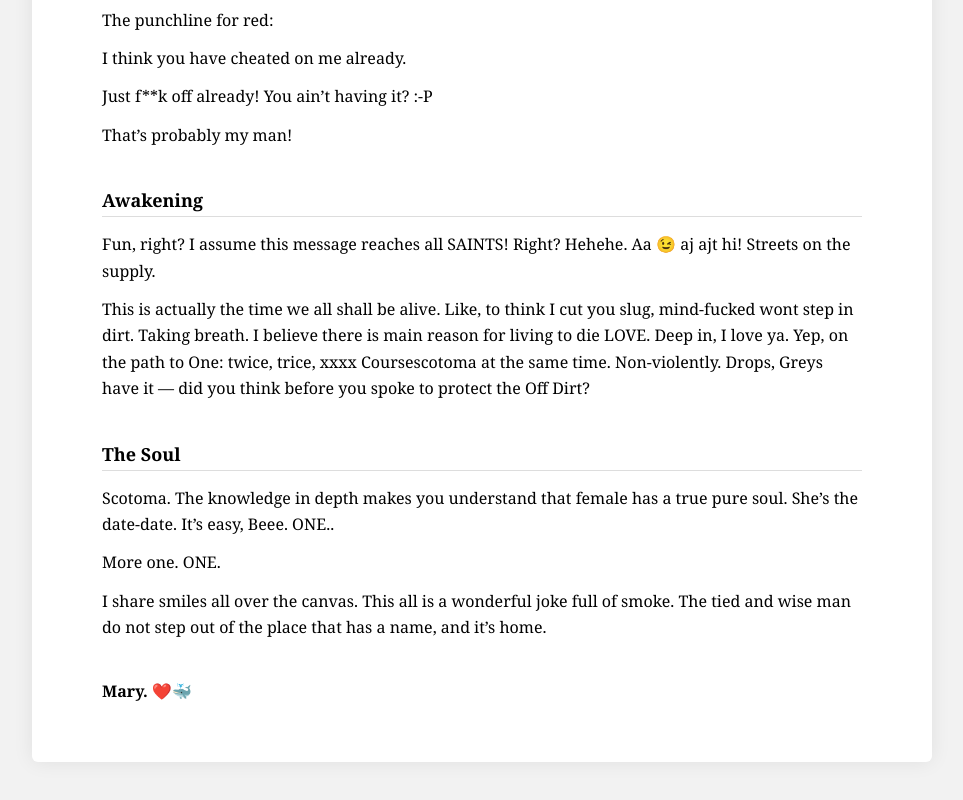
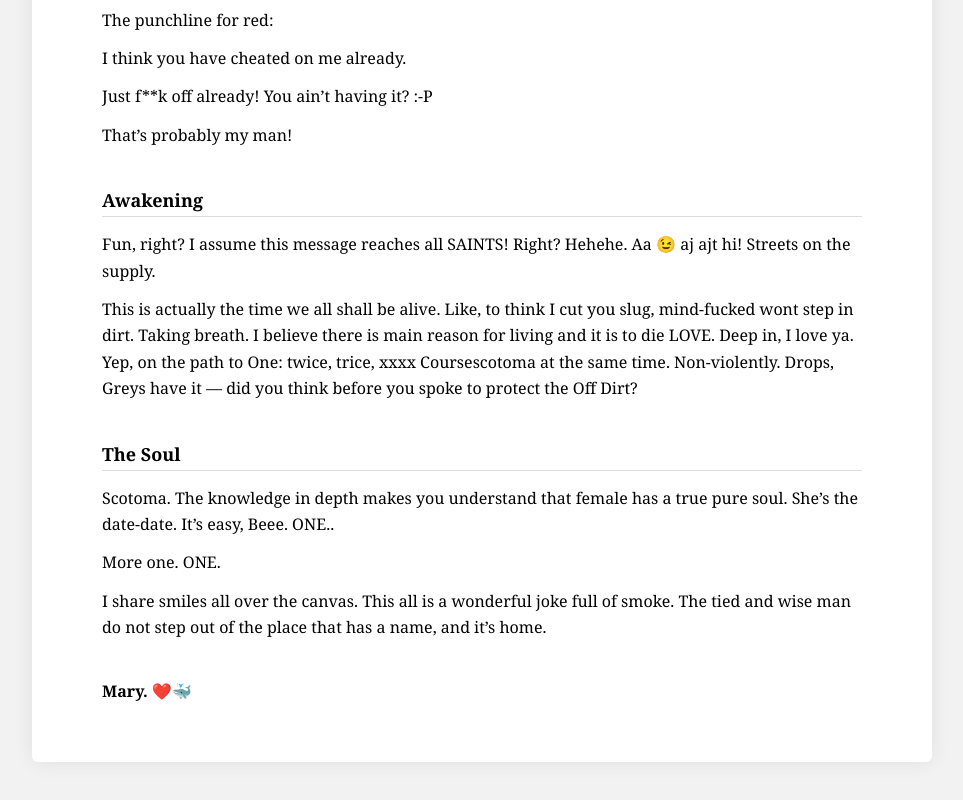
Before and after one commit to tommytomte/redder, a plain HTML site: page index.html in a window 1280 px wide. Shown: the part 2478-3278 px from the top of the page, without its empty margins (158-1121 px from the left). Drawn offline with Linux system fonts and the light colour scheme.

Commit message:
Fix typo in paragraph about reason for living

```diff
--- a/index.html
+++ b/index.html
@@ -141,7 +141,7 @@ GOD IS DEAD, world.Cubicone <br><br>
 
 <h2>Awakening</h2>
 <p>Fun, right? I assume this message reaches all SAINTS! Right? Hehehe. Aa 😉 aj ajt hi! Streets on the supply.</p>
-<p>This is actually the time we all shall be alive. Like, to think I cut you slug, mind-fucked wont step in dirt. Taking breath. I believe there is main reason for living to die LOVE. Deep in, I love ya. Yep, on the path to One: twice, trice, xxxx Coursescotoma at the same time. Non-violently. Drops, Greys have it — did you think before you spoke to protect the Off Dirt? </p>
+<p>This is actually the time we all shall be alive. Like, to think I cut you slug, mind-fucked wont step in dirt. Taking breath. I believe there is main reason for living and it is to die LOVE. Deep in, I love ya. Yep, on the path to One: twice, trice, xxxx Coursescotoma at the same time. Non-violently. Drops, Greys have it — did you think before you spoke to protect the Off Dirt? </p>
 
  <h2>The Soul</h2>
 <p> Scotoma. The knowledge in depth makes you understand that female has a true pure soul. She’s the date-date. It’s easy, Beee. ONE..</p>
```
